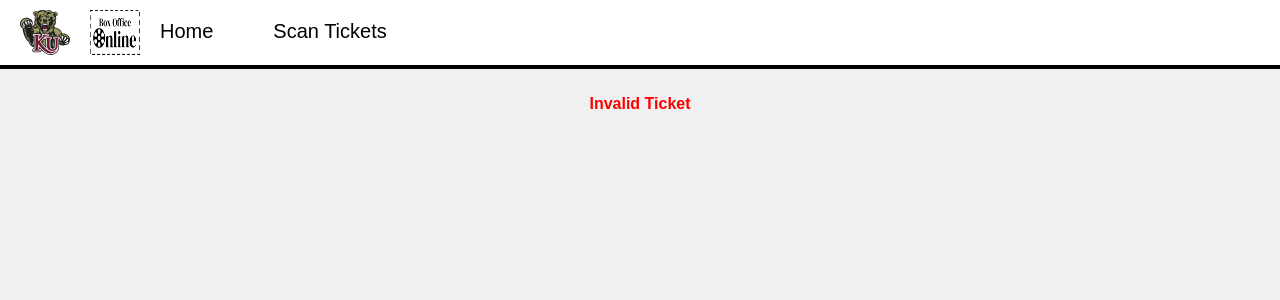
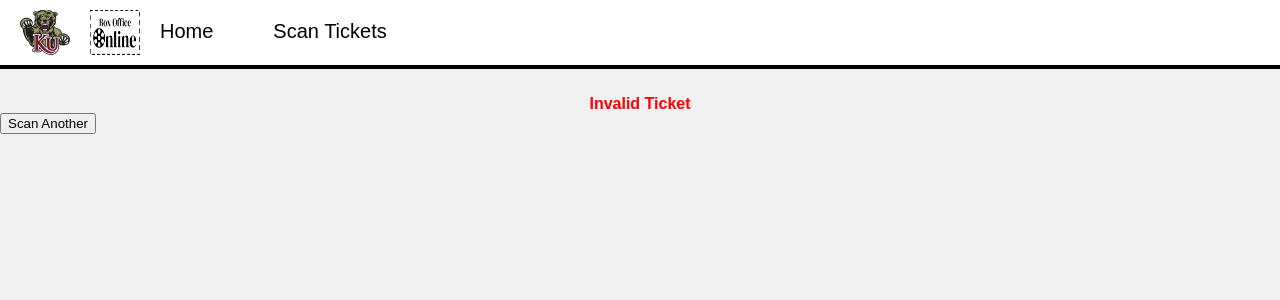
Before and after one commit to BoxOfficeOnline/Box-Office-Online, a React (Vite) app in the folder Client/: page /scan in a window 1280 px wide. Both pictures are taken after typing "Sample" into the empty fields and a click on the button "Validate". Shown: the top 300 px of the page. Built offline with nearby package versions, Linux system fonts and the light colour scheme; no server answers.

Commit message:
Changed files to work with API

```diff
--- a/Client/src/pages/MovieListing.tsx
+++ b/Client/src/pages/MovieListing.tsx
@@ -14,7 +14,6 @@ export default function MovieListing() {
 
         setLoading(true);
         try {
-            // HARDCODED: This forces the browser to talk to Render, not Azure
             const response = await fetch('https://box-office-online.onrender.com/api/purchase', {
                 method: 'POST',
                 headers: { 'Content-Type': 'application/json' },
--- a/Client/src/pages/Scan.tsx
+++ b/Client/src/pages/Scan.tsx
@@ -1,9 +1,5 @@
 import type { SyntheticEvent } from "react";
 import { useState } from "react";
-
-const API_BASE = import.meta.env.PROD
-    ? 'https://box-office-online.onrender.com'
-    : '';
 
 export default function Scan() {
     const [submitted, setSubmitted] = useState(false);
@@ -14,10 +10,11 @@ export default function Scan() {
         e.preventDefault();
         const formData = new FormData(e.currentTarget);
         const ticketNumber = formData.get("ticketNumber") as string;
+
         setLoading(true);
 
         try {
-            const response = await fetch(`${API_BASE}/api/validate`, {
+            const response = await fetch('https://box-office-online.onrender.com/api/validate', {
                 method: 'POST',
                 headers: {
                     'Content-Type': 'application/json',
@@ -29,6 +26,8 @@ export default function Scan() {
                 const data = await response.json();
                 setIsValid(data.isValid);
             } else {
+                // If this alert shows, the request reached Render but failed there
+                console.error("Server responded with error:", response.status);
                 setIsValid(false);
             }
         } catch (error) {
@@ -41,9 +40,15 @@ export default function Scan() {
     };
 
     if (submitted) {
-        return isValid
-            ? <div className="valid">Valid Ticket!</div>
-            : <div className="invalid">Invalid Ticket</div>;
+        return (
+            <div className="scan-result">
+                {isValid
+                    ? <div className="valid"> Valid Ticket!</div>
+                    : <div className="invalid">Invalid Ticket</div>
+                }
+                <button onClick={() => setSubmitted(false)}>Scan Another</button>
+            </div>
+        );
     }
 
     return (
```
